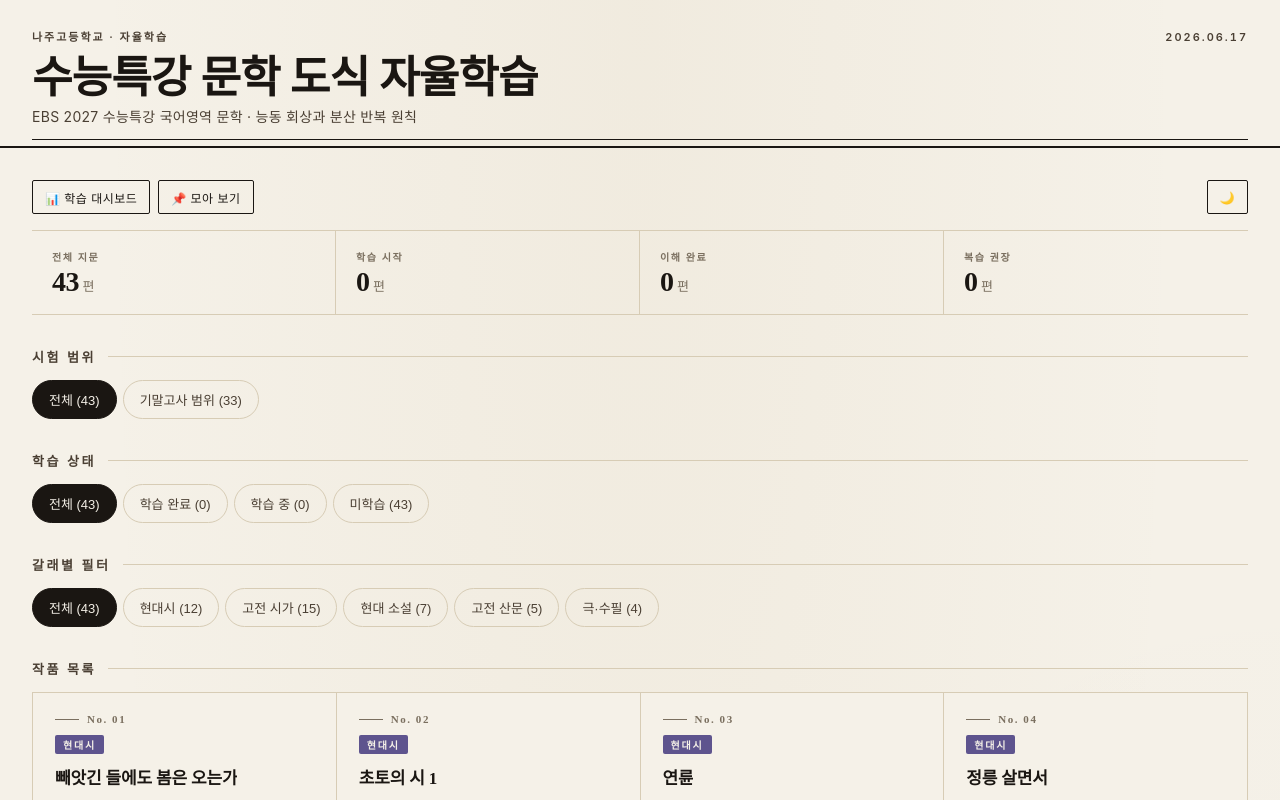
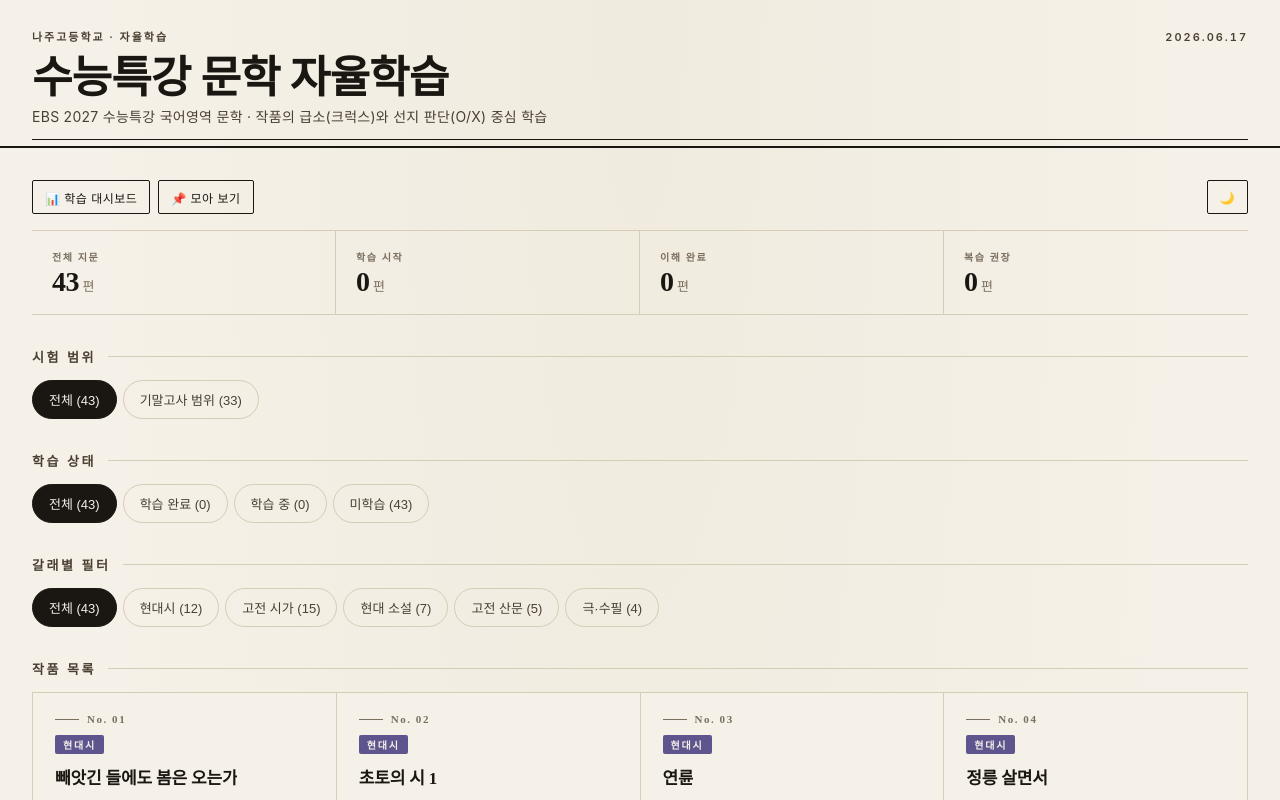
Before and after one commit to maechorom31-pixel/literary-Texts, a plain HTML site: page index.html in a window 1280 px wide. Shown: the top 800 px of the page. Drawn offline with Linux system fonts and the light colour scheme; a web font is replaced by a local one.

Commit message:
제목·소제목 정정: '도식 자율학습' → '자율학습'
- 더 이상 도식 기반이 아니므로 제목/메타/마스트헤드/로딩 화면의 '도식' 제거
- 소제목·사용 안내를 현재 방식(크럭스·작품 안내·이해·기출의 시선·선지 판단 O/X)으로 갱신
- README 제목·소개도 동일하게 갱신

```diff
--- a/assets/js/app.js
+++ b/assets/js/app.js
@@ -82,7 +82,7 @@
   function renderLocalServerNotice() {
     return `
       <div style="padding:48px 24px;max-width:720px;margin:0 auto;color:var(--ink-2);line-height:1.75;">
-        <div style="font-family:'Noto Serif KR',serif;font-weight:900;font-size:32px;color:var(--ink);letter-spacing:-0.02em;margin-bottom:6px;">수능특강 문학 도식 자율학습</div>
+        <div style="font-family:'Noto Serif KR',serif;font-weight:900;font-size:32px;color:var(--ink);letter-spacing:-0.02em;margin-bottom:6px;">수능특강 문학 자율학습</div>
         <div style="font-size:13px;color:var(--ink-3);letter-spacing:0.04em;border-bottom:2px solid var(--ink);padding-bottom:18px;margin-bottom:24px;">로컬 실행 안내</div>
 
         <p>이 페이지를 <strong>파일에서 직접 더블클릭</strong>으로 열 경우, 보안 제약(<code>file://</code> 프로토콜)으로 데이터 파일을 불러올 수 없습니다. 다음 두 가지 중 한 가지 방법을 사용해 주세요.</p>
@@ -107,8 +107,8 @@
           <span>나주고등학교 · 자율학습</span>
           <span class="mono-num" id="todayLine"></span>
         </div>
-        <h1 class="masthead-title">수능특강 문학 도식 자율학습</h1>
-        <div class="masthead-sub">EBS 2027 수능특강 국어영역 문학 · 능동 회상과 분산 반복 원칙</div>
+        <h1 class="masthead-title">수능특강 문학 자율학습</h1>
+        <div class="masthead-sub">EBS 2027 수능특강 국어영역 문학 · 작품의 급소(크럭스)와 선지 판단(O/X) 중심 학습</div>
       </header>
 
       <div class="hub" id="hub">
@@ -128,7 +128,7 @@
         <div class="hub-section-title">작품 목록</div>
         <div id="cardArea"></div>
         <div class="hub-footer">
-          <p><strong>사용 안내</strong> · 카드를 누르면 학습 모드로 들어갑니다. 사전 예측 → 정독과 도식 확인 → 핵심 개념 회상 → 자기평가의 4단계로 진행됩니다. 자기평가 결과에 따라 다음 복습 시점이 결정됩니다.</p>
+          <p><strong>사용 안내</strong> · 카드를 누르면 학습 모드로 들어갑니다. 🎯 크럭스(작품의 급소) → Ⅰ. 작품 안내·이해 → 🔎 기출의 시선 → Ⅱ. 선지 판단(O/X) 순으로 공부합니다. 학습 상태(미학습·학습 중·학습 완료)는 직접 바꿀 수 있습니다.</p>
           <p><strong>진도 저장</strong> · 모든 학습 기록은 사용 중인 브라우저에 저장됩니다. 브라우저 데이터를 삭제하면 진도가 초기화됩니다.</p>
         </div>
       </div>
--- a/index.html
+++ b/index.html
@@ -3,8 +3,8 @@
 <head>
   <meta charset="UTF-8">
   <meta name="viewport" content="width=device-width, initial-scale=1.0, maximum-scale=2.0">
-  <title>수능특강 문학 도식 자율학습</title>
-  <meta name="description" content="EBS 2027 수능특강 문학 작품을 능동 회상과 분산 반복 원칙으로 학습하는 자율학습 웹앱.">
+  <title>수능특강 문학 자율학습</title>
+  <meta name="description" content="EBS 2027 수능특강 문학 작품을 작품의 급소(크럭스)와 선지 판단(O/X) 중심으로 공부하는 자율학습 웹앱.">
 
   <link rel="preconnect" href="https://fonts.googleapis.com">
   <link rel="preconnect" href="https://fonts.gstatic.com" crossorigin>
```
Also changed, not shown: 1 other file.
